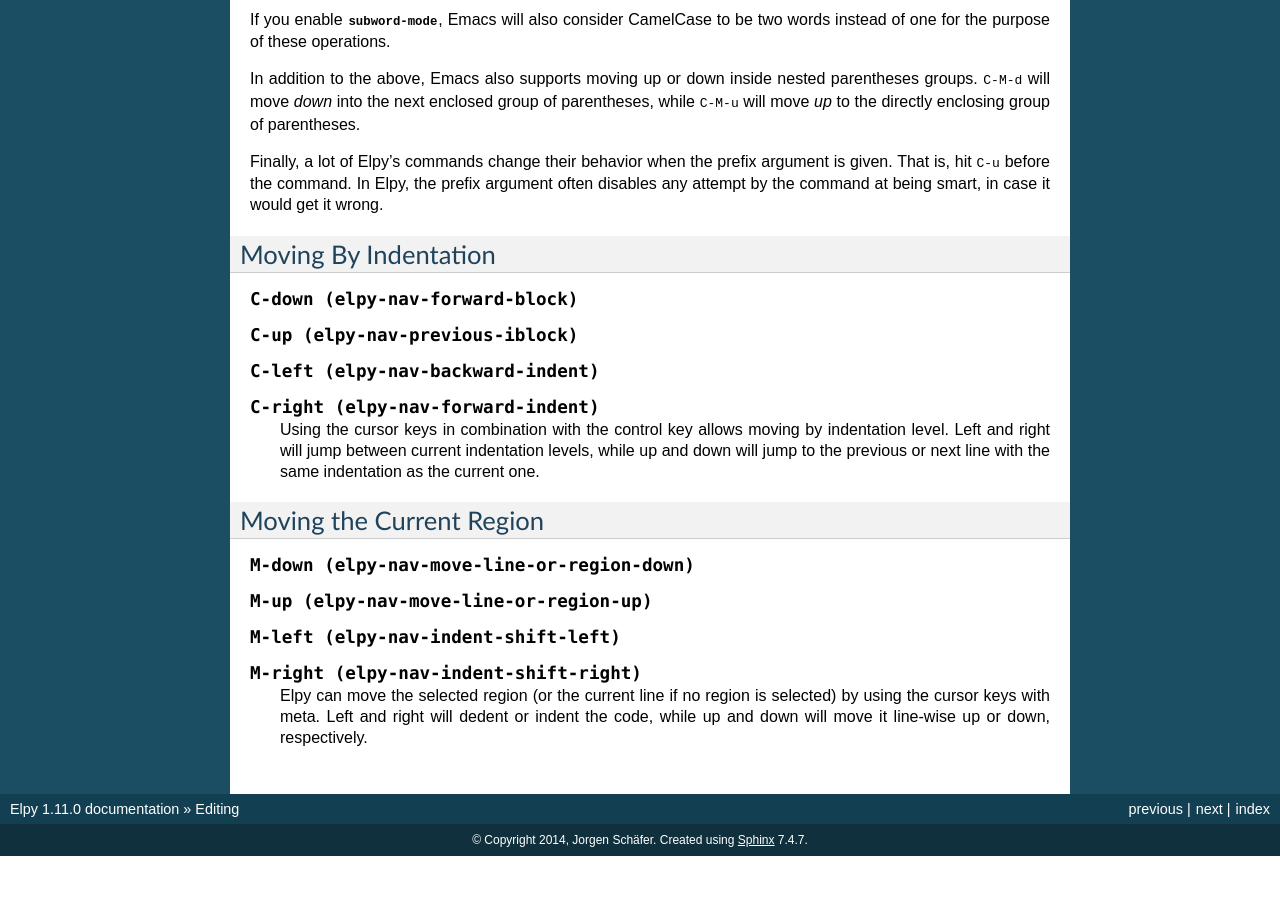
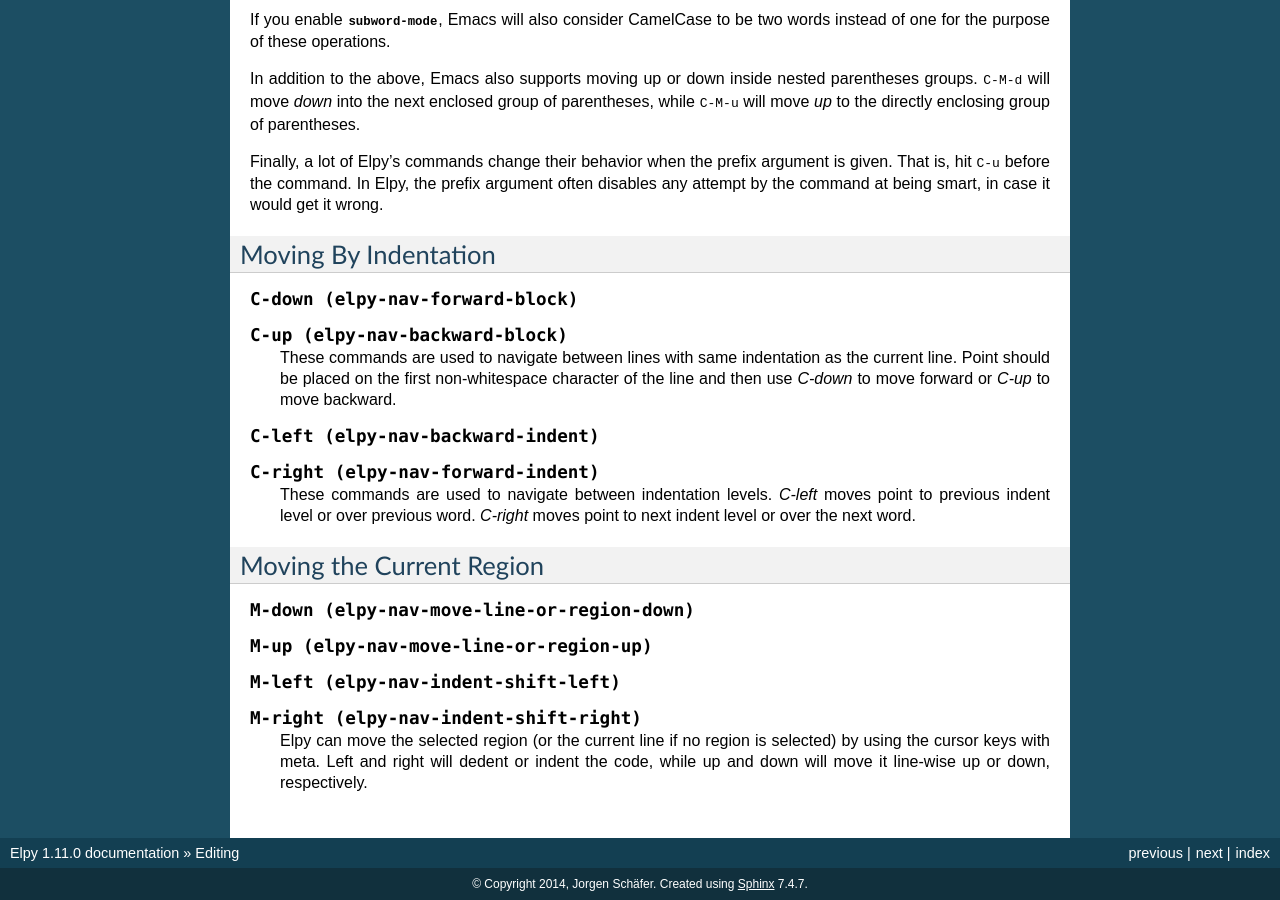
Before and after one commit to jorgenschaefer/elpy, a Sphinx documentation site: the page built from docs/editing.rst, in a window 1280 px wide and 900 px high, scrolled down 607 px. Built offline with Sphinx 7.4.7, drawn with Linux system fonts in a browser that asks for light colours; before the commit the page ends 1463 px from its top, so only the background shows below that.

Commit message:
Update documentation for moving by indentation

```diff
--- a/docs/editing.rst
+++ b/docs/editing.rst
@@ -62,17 +62,22 @@ Moving By Indentation
 
 .. command:: elpy-nav-forward-block
    :kbd: C-down
-.. command:: elpy-nav-previous-iblock
+.. command:: elpy-nav-backward-block
    :kbd: C-up
+
+   These commands are used to navigate between lines with same
+   indentation as the current line. Point should be placed on the
+   first non-whitespace character of the line and then use `C-down`
+   to move forward or `C-up` to move backward.
+
 .. command:: elpy-nav-backward-indent
    :kbd: C-left
 .. command:: elpy-nav-forward-indent
    :kbd: C-right
 
-   Using the cursor keys in combination with the control key allows
-   moving by indentation level. Left and right will jump between
-   current indentation levels, while up and down will jump to the
-   previous or next line with the same indentation as the current one.
+   These commands are used to navigate between indentation levels.
+   `C-left` moves point to previous indent level or over previous word.
+   `C-right` moves point to next indent level or over the next word.
 
 
 Moving the Current Region
```
